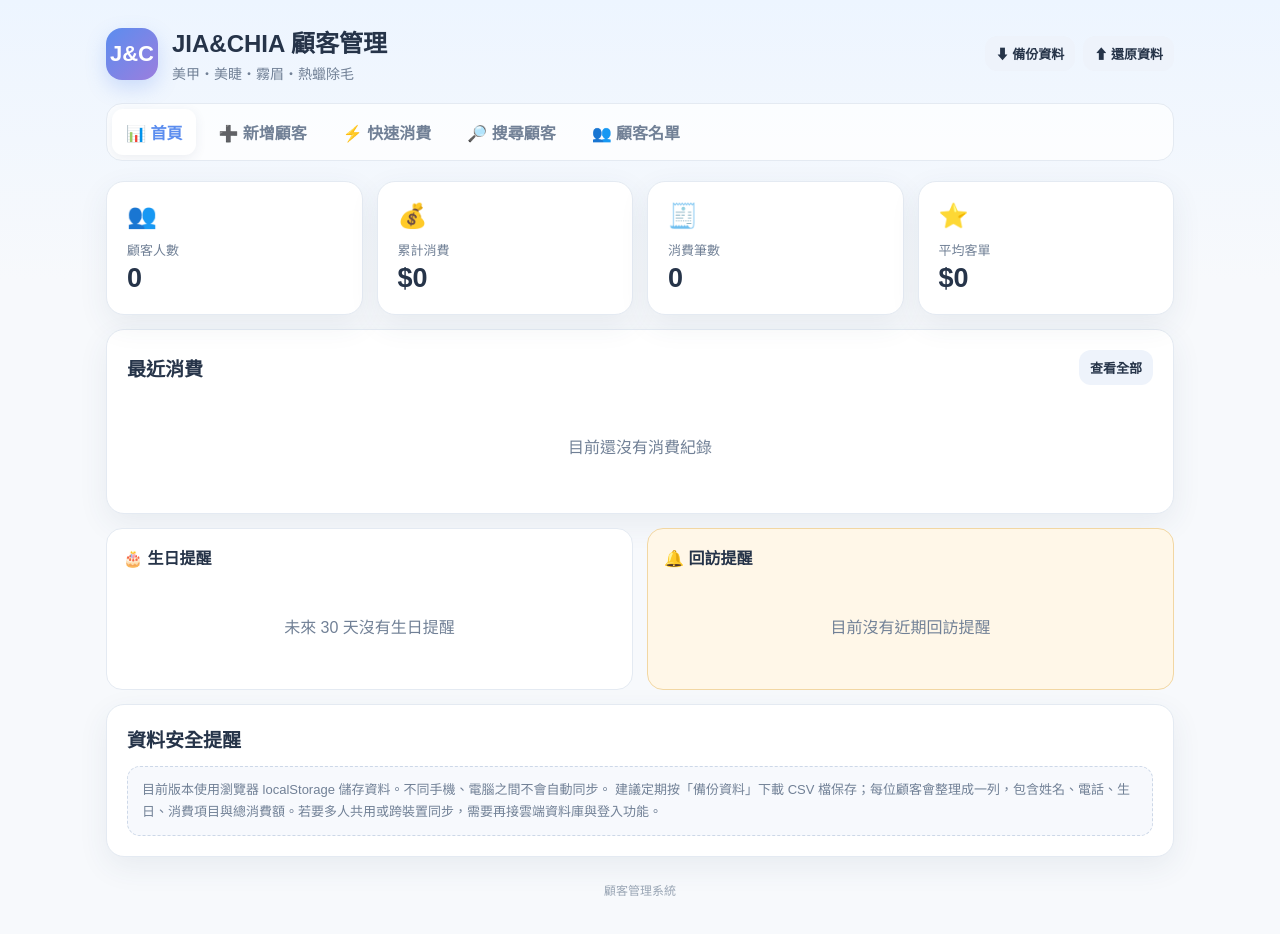
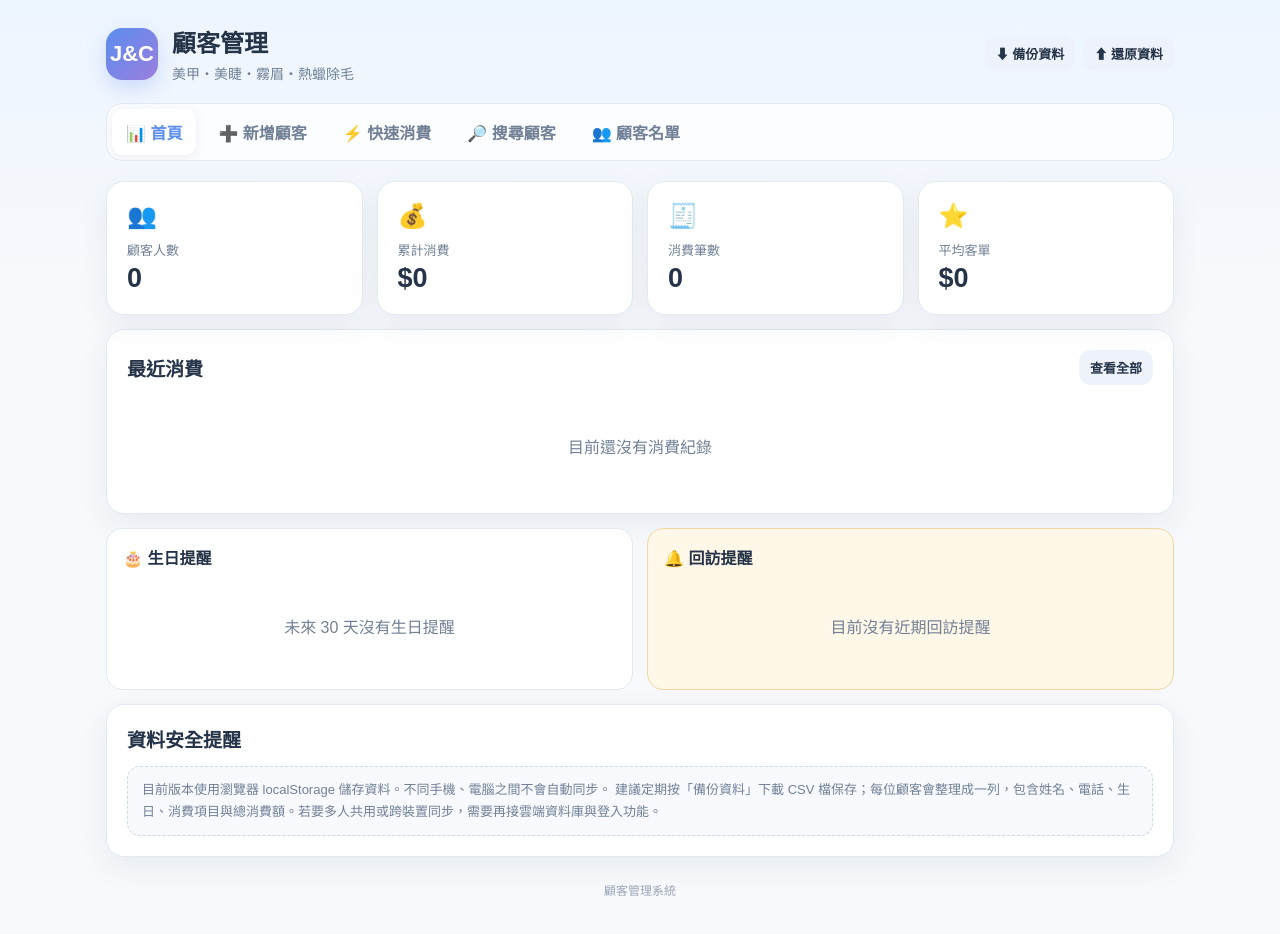
Before and after one commit to tp6u4vm06/customerdata, a plain HTML site: page index.html in a window 1280 px wide. Drawn offline with Linux system fonts and the light colour scheme.

```diff
--- a/index.html
+++ b/index.html
@@ -181,7 +181,7 @@
     <div class="brand">
       <div class="logo">J&C</div>
       <div>
-        <h1>JIA&CHIA 顧客管理</h1>
+        <h1>顧客管理</h1>
         <div class="subtitle">美甲・美睫・霧眉・熱蠟除毛</div>
       </div>
     </div>
```
